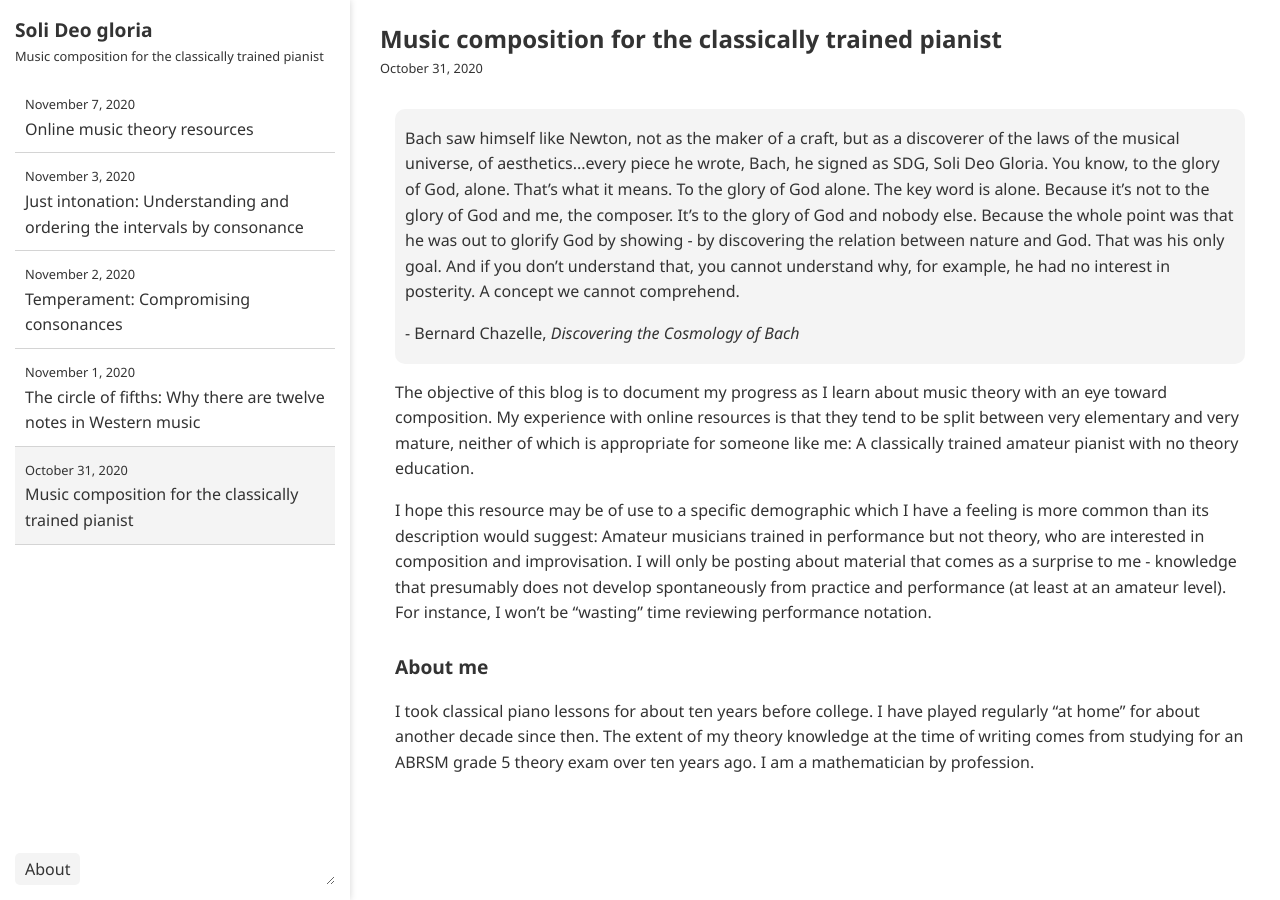
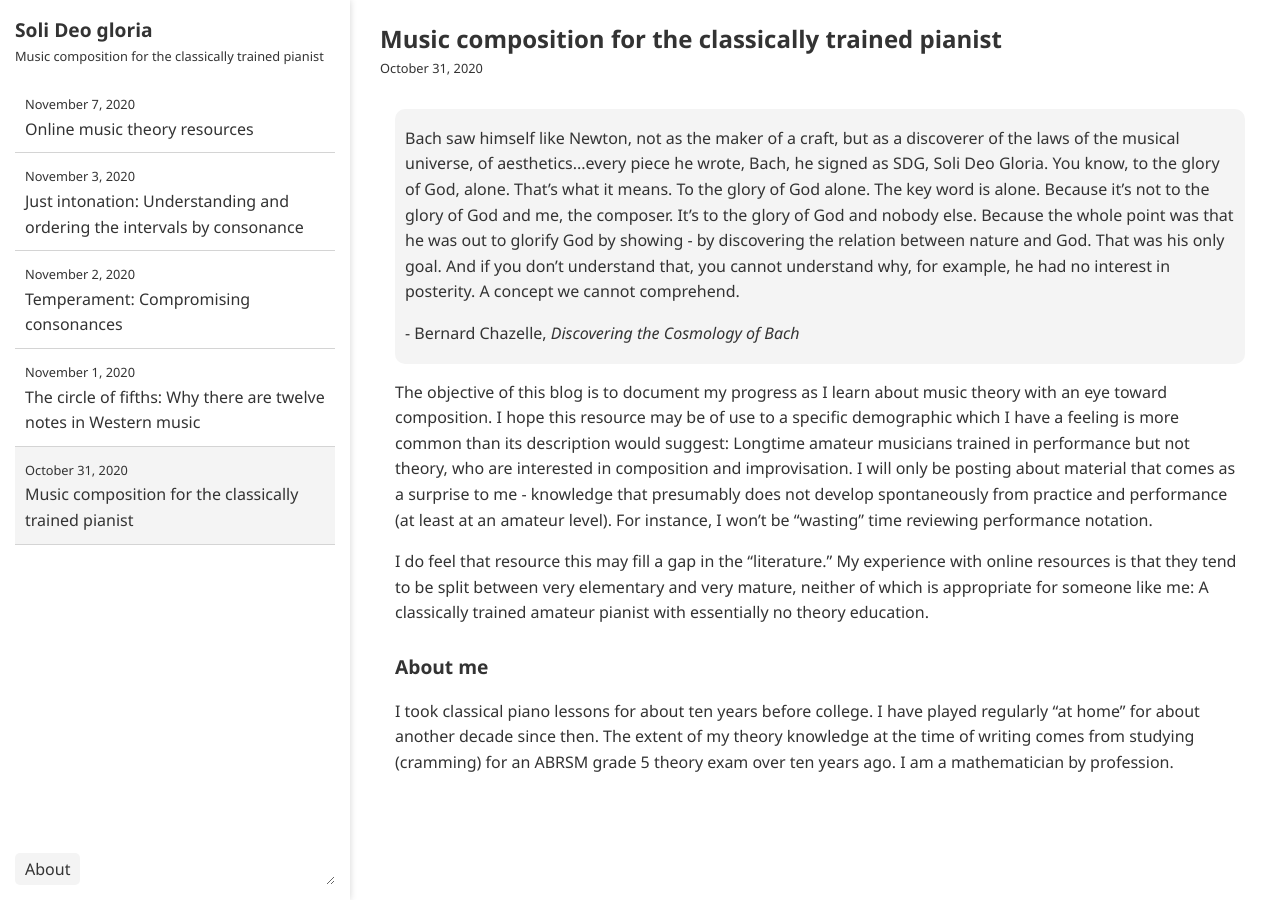
Before and after one commit to ansyblenetwork/sdg, a Jekyll site: the page built from _posts/2020-10-31-music-composition-for-the-classically-trained.md, in a window 1280 px wide. Built offline with Jekyll 4.4.1, drawn with Linux system fonts in a browser that asks for light colours.

Commit message:
Update 2020-10-31-music-composition-for-the-classically-trained.md

```diff
--- a/_posts/2020-10-31-music-composition-for-the-classically-trained.md
+++ b/_posts/2020-10-31-music-composition-for-the-classically-trained.md
@@ -8,10 +8,10 @@
   <p>- Bernard Chazelle, <i>Discovering the Cosmology of Bach</i></p>
 </div>
 
-The objective of this blog is to document my progress as I learn about music theory with an eye toward composition. My experience with online resources is that they tend to be split between very elementary and very mature, neither of which is appropriate for someone like me: A classically trained amateur pianist with no theory education.
+The objective of this blog is to document my progress as I learn about music theory with an eye toward composition. I hope this resource may be of use to a specific demographic which I have a feeling is more common than its description would suggest: Longtime amateur musicians trained in performance but not theory, who are interested in composition and improvisation. I will only be posting about material that comes as a surprise to me - knowledge that presumably does not develop spontaneously from practice and performance (at least at an amateur level). For instance, I won't be "wasting" time reviewing performance notation.
 
-I hope this resource may be of use to a specific demographic which I have a feeling is more common than its description would suggest: Amateur musicians trained in performance but not theory, who are interested in composition and improvisation. I will only be posting about material that comes as a surprise to me - knowledge that presumably does not develop spontaneously from practice and performance (at least at an amateur level). For instance, I won't be "wasting" time reviewing performance notation.
+I do feel that resource this may fill a gap in the "literature." My experience with online resources is that they tend to be split between very elementary and very mature, neither of which is appropriate for someone like me: A classically trained amateur pianist with essentially no theory education.
 
 <h3>About me</h3>
 
-I took classical piano lessons for about ten years before college. I have played regularly "at home" for about another decade since then. The extent of my theory knowledge at the time of writing comes from studying for an ABRSM grade 5 theory exam over ten years ago. I am a mathematician by profession.
+I took classical piano lessons for about ten years before college. I have played regularly "at home" for about another decade since then. The extent of my theory knowledge at the time of writing comes from studying (cramming) for an ABRSM grade 5 theory exam over ten years ago. I am a mathematician by profession.
```
